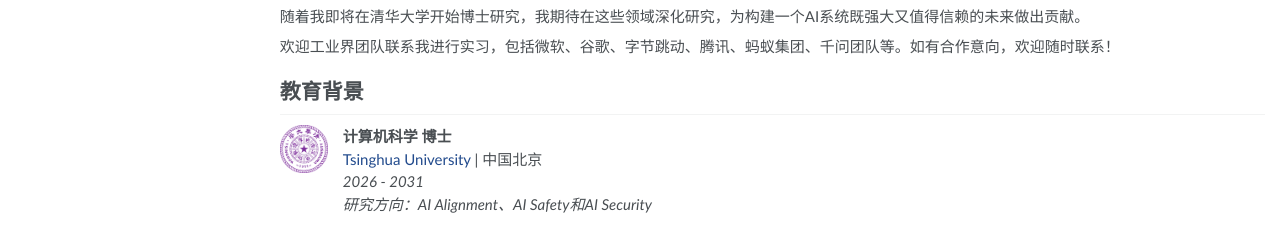
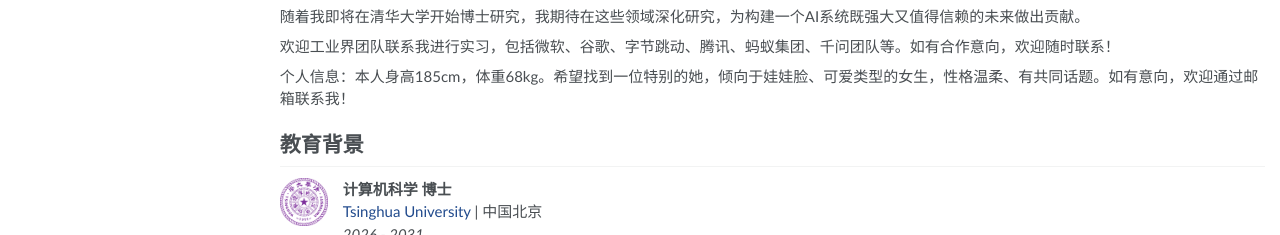
Before and after one commit to LIJIAXU137/LIJIAXU137.github.io, a plain HTML site: page index.html in a window 1280 px wide. Shown: the part 501-736 px from the top of the page. Drawn offline with nearby package versions, Linux system fonts and the light colour scheme; some packages are replaced by stand-ins of ours; no server answers.

Commit message:
zhenghuo

```diff
--- a/index.html
+++ b/index.html
@@ -117,6 +117,8 @@
             <p data-lang-en="As I transition to my Ph.D. studies at Tsinghua University, I am excited to deepen my research in these areas and contribute to building a future where AI systems are both powerful and trustworthy." data-lang-zh="随着我即将在清华大学开始博士研究，我期待在这些领域深化研究，为构建一个AI系统既强大又值得信赖的未来做出贡献。">随着我即将在清华大学开始博士研究，我期待在这些领域深化研究，为构建一个AI系统既强大又值得信赖的未来做出贡献。</p>
 
             <p data-lang-en="I welcome internship opportunities from industry teams, including Microsoft, Google, ByteDance, Tencent, Ant Group, and Qwen teams. Please feel free to reach out if you are interested in collaborating!" data-lang-zh="欢迎工业界团队联系我进行实习，包括微软、谷歌、字节跳动、腾讯、蚂蚁集团、千问团队等。如有合作意向，欢迎随时联系！">欢迎工业界团队联系我进行实习，包括微软、谷歌、字节跳动、腾讯、蚂蚁集团、千问团队等。如有合作意向，欢迎随时联系！</p>
+
+            <p data-lang-en="Personal: I'm 185cm tall and 68kg. I'm looking for someone special—preferably someone with a cute, youthful appearance, warm personality, and shared interests. If you're interested in getting to know me, please feel free to reach out via email!" data-lang-zh="个人信息：本人身高185cm，体重68kg。希望找到一位特别的她，倾向于娃娃脸、可爱类型的女生，性格温柔、有共同话题。如有意向，欢迎通过邮箱联系我！">个人信息：本人身高185cm，体重68kg。希望找到一位特别的她，倾向于娃娃脸、可爱类型的女生，性格温柔、有共同话题。如有意向，欢迎通过邮箱联系我！</p>
             <!-- <p>My GPA ranks 9th out of 276 in the Computer Science  major (top 3.2%).</p> -->
             <h1 id="education" data-lang-en="Education" data-lang-zh="教育背景">教育背景</h1>
             <ul style="list-style: none; padding-left: 0;">
```
